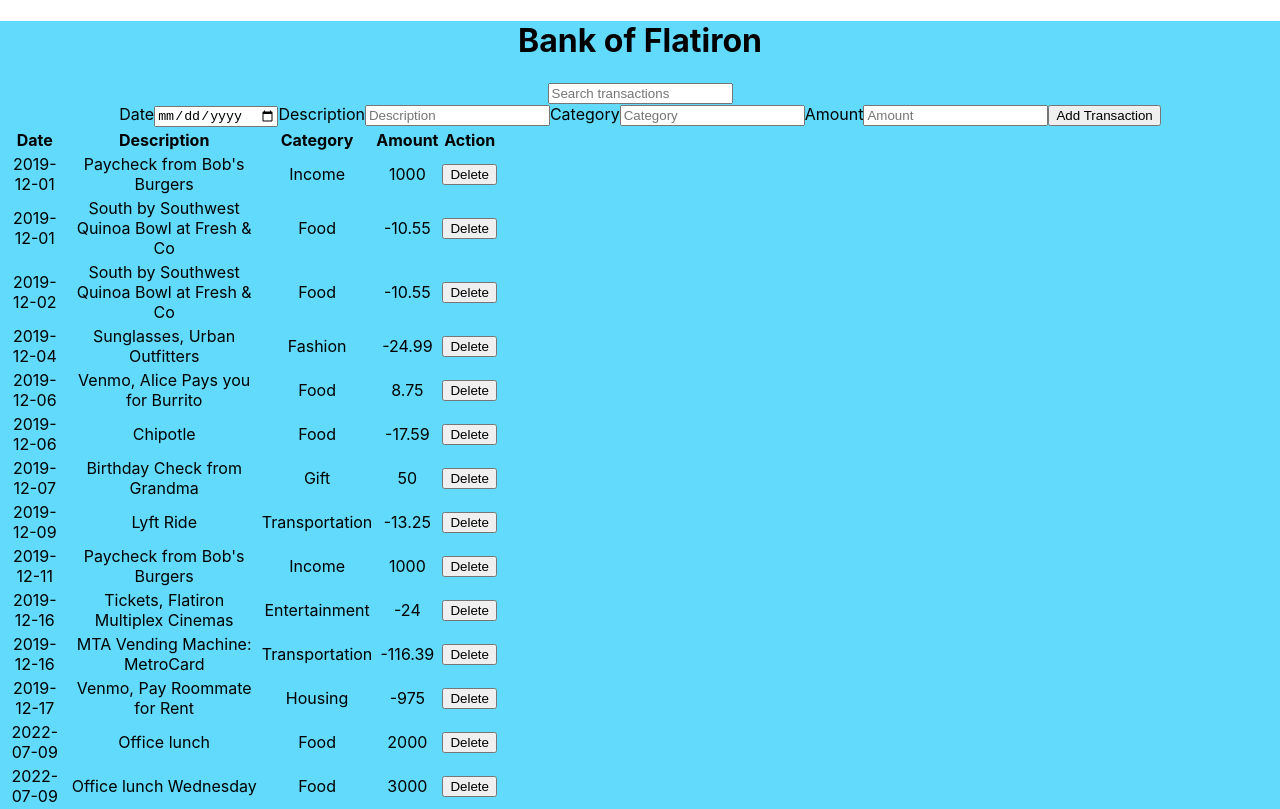
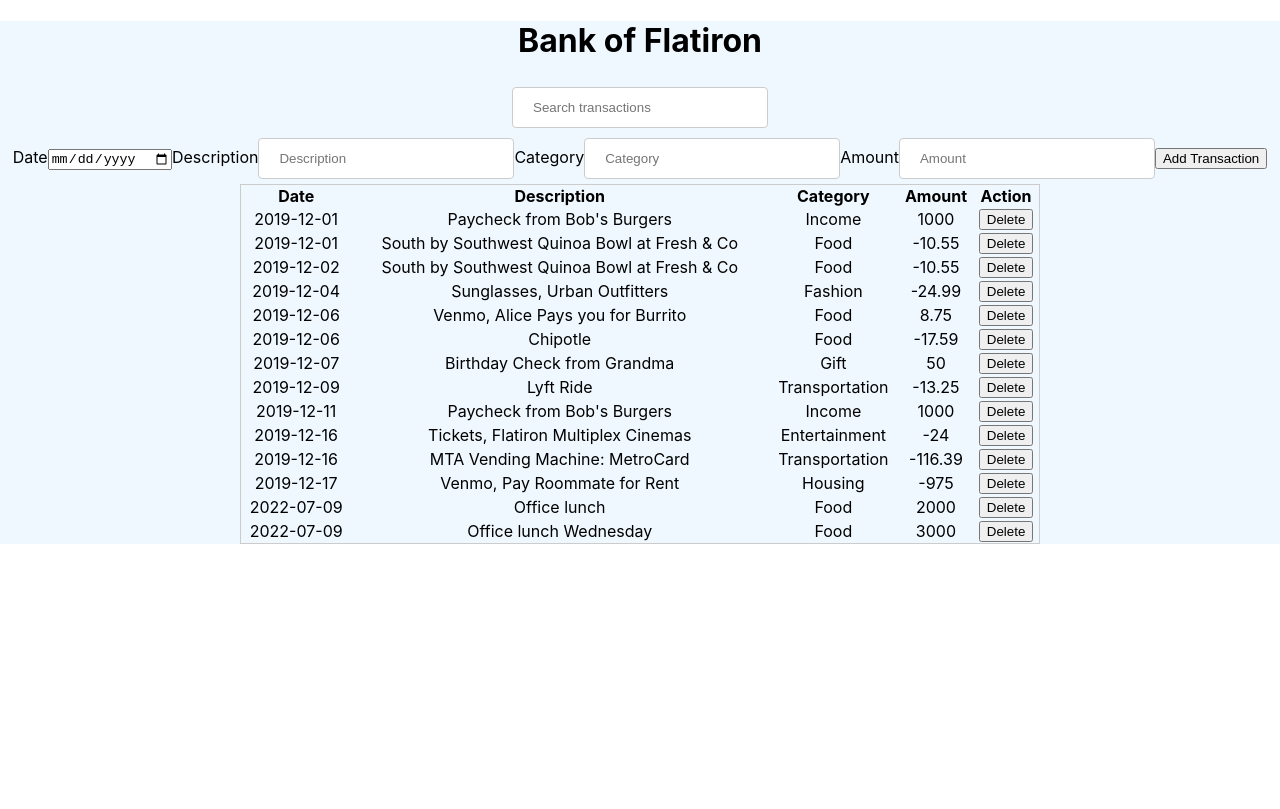
Before and after one commit to BeatriceNjeriMwangi/Bank-of-flatiron, a React (Create React App) app: page / in a window 1280 px wide. Built offline with nearby package versions, Linux system fonts and the light colour scheme; data requests are answered from the project's data file.

Commit message:
completed

```diff
--- a/src/components/App.css
+++ b/src/components/App.css
@@ -1,6 +1,7 @@
 .App {
   text-align: center;
-  background-color: #61dafb;
+  background-color: aliceblue
+  ;
   border: #282c34, 5%;
 }
 
@@ -38,7 +39,31 @@
     transform: rotate(360deg);
   }
 }
+input[type="text"] {
+  width: 20%;
+  padding: 12px 20px;
+  margin: 5px 0;
+
+  border: 1px solid #ccc;
+
+  border-radius: 4px;
+  box-sizing: border-box;
+
+}
+textarea{
+  width: 20%;
+  padding: 12px 20px;
+  margin: 5px 0;
+
+  border: 1px solid #ccc;
+
+  border-radius: 4px;
+  box-sizing: border-box;
+}
+
 table{
-  border: 1px;
-  width: 500px;
+  border: 1px solid #ccc;
+  width: 800px;
+  border-collapse: collapse;
+  margin: 0 auto;
 }
```
